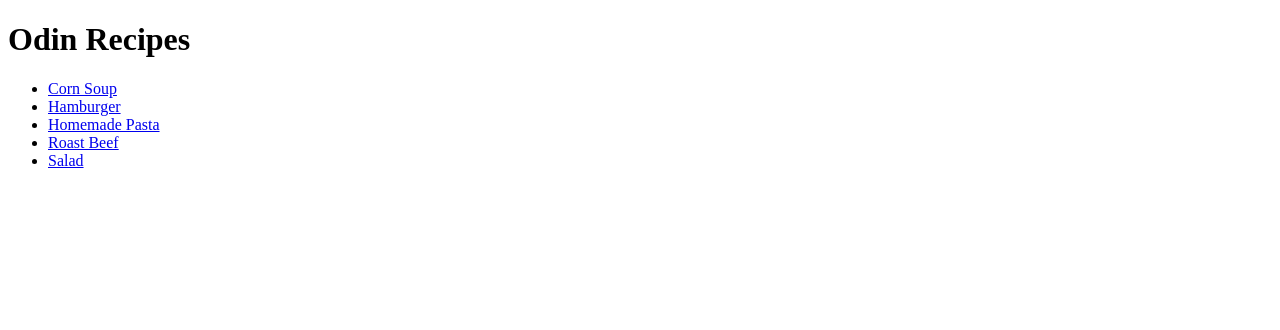
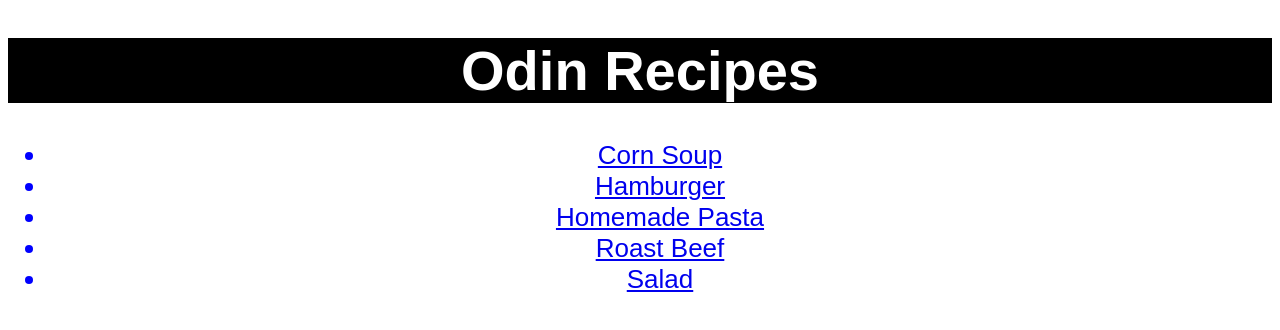
Before and after one commit to Wilson330/odin_recipes, a plain HTML site: page index.html in a window 1280 px wide. Drawn offline with Linux system fonts and the light colour scheme.

Commit message:
Add CSS file and adjust pages' style

```diff
--- a/index.html
+++ b/index.html
@@ -3,16 +3,17 @@
     <head>
         <meta charset="UTF-8">
         <title>Home</title>
+        <link rel="stylesheet" href="styles.css">
     </head>
 
     <body>
-        <h1>Odin Recipes</h1>
+        <h1 class="header">Odin Recipes</h1>
         <ul>
-            <li><a href="./recipes/Corn_soup.html" target="_blank" rel="noopener noreferer">Corn Soup</a></li>
-            <li><a href="./recipes/Hamburger.html" target="_blank" rel="noopener noreferer">Hamburger</a></li>
-            <li><a href="./recipes/Homemade_pasta.html" target="_blank" rel="noopener noreferer">Homemade Pasta</a></li>
-            <li><a href="./recipes/Roast_beef.html" target="_blank" rel="noopener noreferer">Roast Beef</a></li>
-            <li><a href="./recipes/Salad.html" target="_blank" rel="noopener noreferer">Salad</a></li>
+            <li class="recipe"><a href="./recipes/Corn_soup.html" target="_blank" rel="noopener noreferer">Corn Soup</a></li>
+            <li class="recipe"><a href="./recipes/Hamburger.html" target="_blank" rel="noopener noreferer">Hamburger</a></li>
+            <li class="recipe"><a href="./recipes/Homemade_pasta.html" target="_blank" rel="noopener noreferer">Homemade Pasta</a></li>
+            <li class="recipe"><a href="./recipes/Roast_beef.html" target="_blank" rel="noopener noreferer">Roast Beef</a></li>
+            <li class="recipe"><a href="./recipes/Salad.html" target="_blank" rel="noopener noreferer">Salad</a></li>
         </ul>
     </body>
 </html>
--- /dev/null
+++ b/styles.css
@@ -0,0 +1,37 @@
+body{
+    font-family: Arial, Times New Roman;
+}
+
+h1{
+    font-size: 56px;
+    font-weight: bold;
+}
+
+h2{
+    color: darkblue;
+    font-size: 42px;
+    font-weight: bold;
+}
+
+p,
+li{
+    font-size: 20px;
+}
+
+img{
+    height: auto;
+    width: 500px;
+}
+
+.recipe{
+    color: blue;
+    font-size: 26px;
+    font-weight: 500;
+    text-align: center;
+}
+
+.header{
+    background-color: black;
+    color: white;
+    text-align: center;
+}
```
Also changed, not shown: recipes/Corn_soup.html (+2 -1 lines), recipes/Hamburger.html (+2 -1 lines), recipes/Homemade_pasta.html (+2 -1 lines), recipes/Roast_beef.html (+2 -1 lines), recipes/Salad.html (+2 -1 lines).
